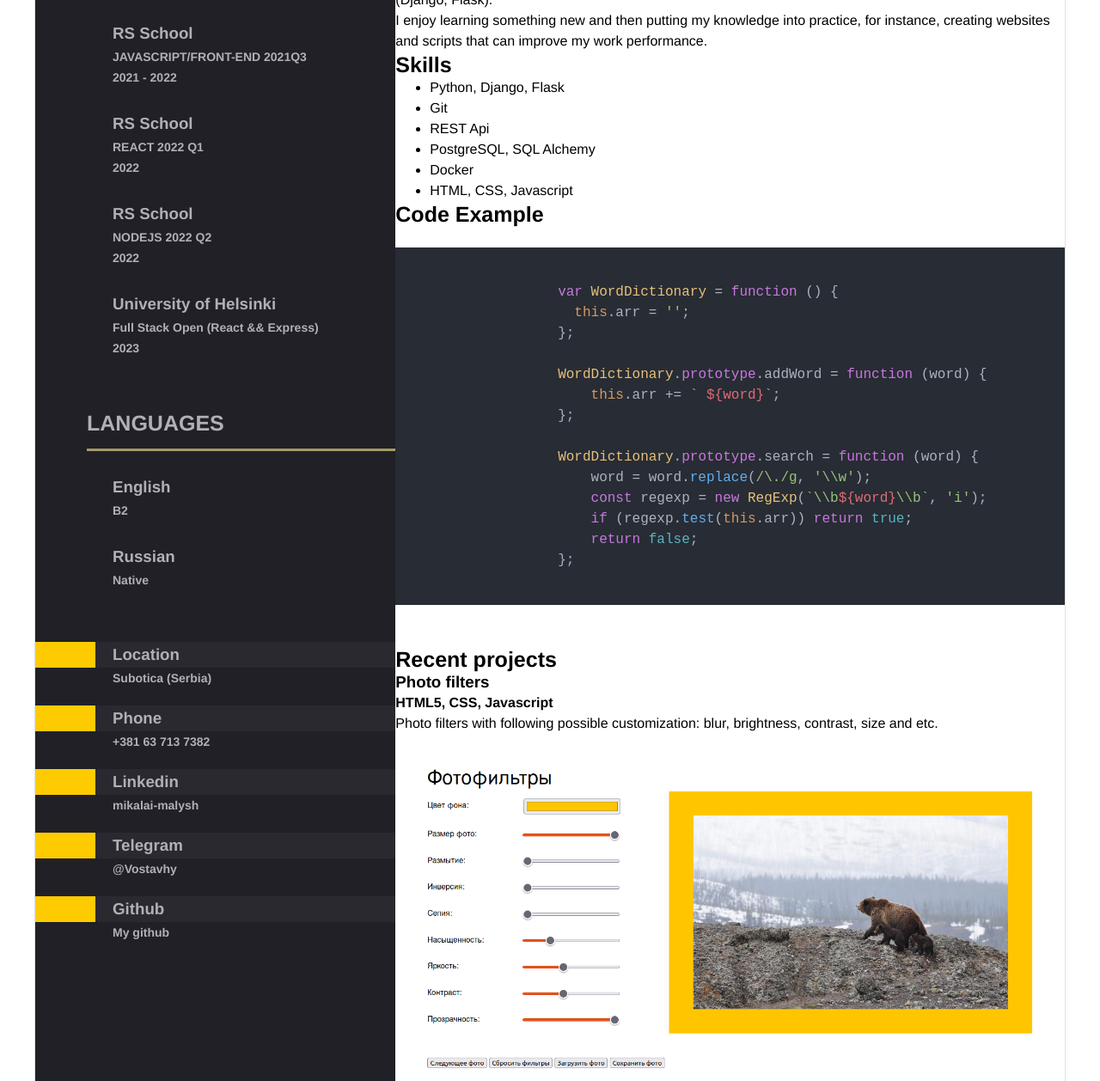
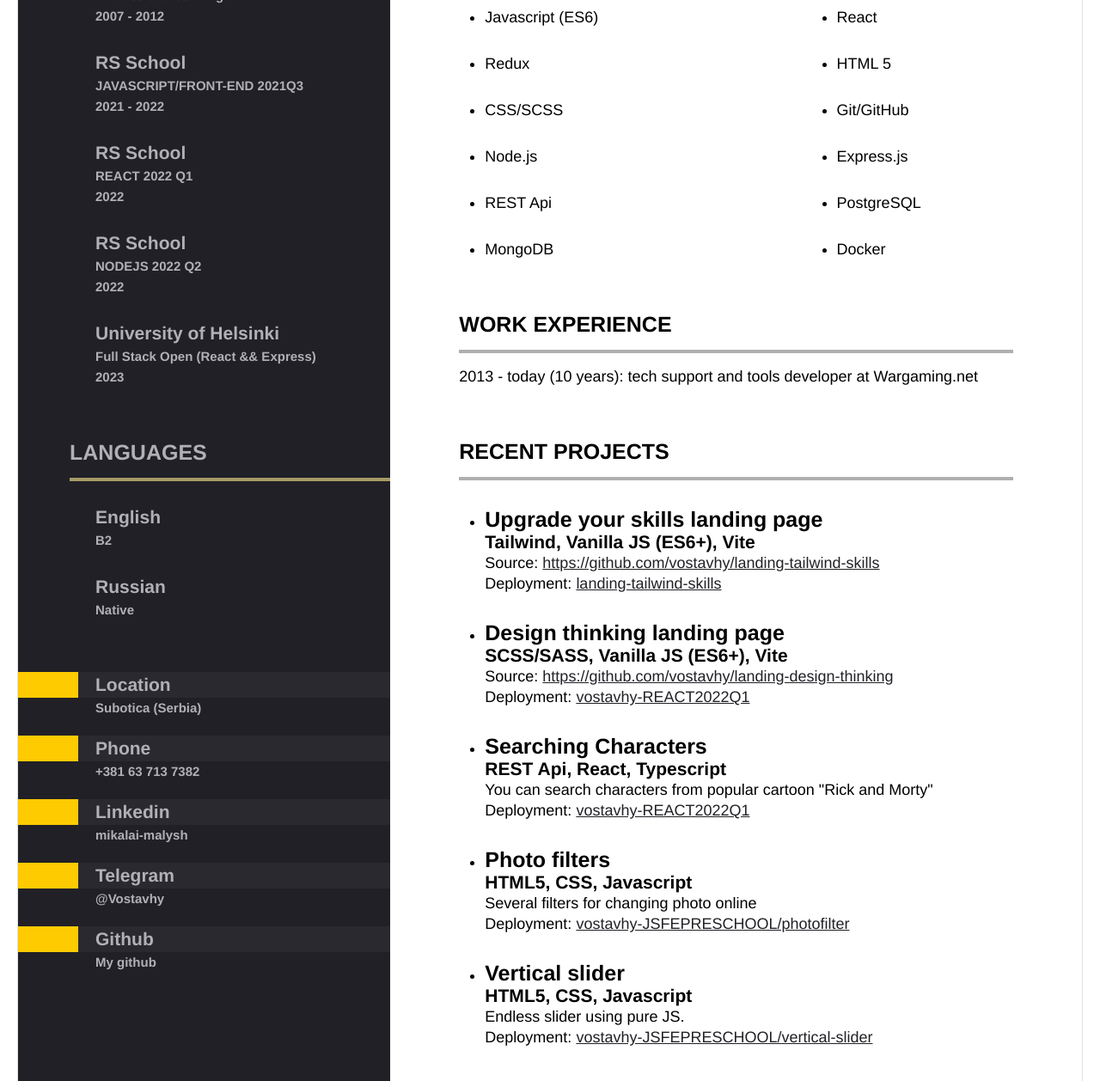
Before and after one commit to vostavhy/rsschool-cv, a website: page index.html in a window 1280 px wide. Shown: the part 694-1952 px from the top of the page at 86% size. Drawn offline with nearby package versions, Linux system fonts and the light colour scheme.

Commit message:
feat: implement main section

```diff
--- a/index.html
+++ b/index.html
@@ -3,10 +3,6 @@
   <head>
     <meta charset="utf-8" />
     <title>Mikalai Malysh CV</title>
-    <link
-      rel="stylesheet"
-      href="//cdnjs.cloudflare.com/ajax/libs/highlight.js/9.15.9/styles/atom-one-dark.min.css" />
-
     <link
       rel="stylesheet"
       href="sass/style.css" />
@@ -154,121 +150,124 @@
         </aside>
 
         <main class="main">
-          <section class="section contacts">
-            <h2>Contact information</h2>
-            <ul>
-              <li>location: Minsk</li>
-              <li>telegram: <a href="tg://resolve?domain=Vostavhy">@Vostavhy</a></li>
-              <li>phone: <a href="tel:+375(29)7796553">+375(29)7796553</a></li>
-              <li>linkedin: <a href="https://www.linkedin.com/in/mikalai-malysh/">mikalai-malysh</a></li>
-              <li>email: <a href="mailto:vostavhy@gmail.com">vostavhy@gmail.com</a></li>
+          <section class="section">
+            <h2 class="section__header">About me</h2>
+            <p class="section__text">
+              I am a hardworking and high motivated person with a practical approach to problem-solving. I have some
+              experience in backend development (Express, Nest) and also interested in frontend development (React).
+            </p>
+          </section>
+
+          <section class="section">
+            <h2 class="section__header">Skills</h2>
+            <ul class="list">
+              <li class="list__item">Javascript (ES6)</li>
+              <li class="list__item">React</li>
+              <li class="list__item">Redux</li>
+              <li class="list__item">HTML 5</li>
+              <li class="list__item">CSS/SCSS</li>
+              <li class="list__item">Git/GitHub</li>
+              <li class="list__item">Node.js</li>
+              <li class="list__item">Express.js</li>
+              <li class="list__item">REST Api</li>
+              <li class="list__item">PostgreSQL</li>
+              <li class="list__item">MongoDB</li>
+              <li class="list__item">Docker</li>
             </ul>
           </section>
+
           <section class="section">
-            <h2>About me</h2>
-            <p>
-              I am a hardworking and high motivated person with a practical approach to problem-solving. I wrote my
-              first scripts using Python several years ago, and nowadays, I have some experience in backend development
-              (Django, Flask).
-            </p>
-            <p>
-              I enjoy learning something new and then putting my knowledge into practice, for instance, creating
-              websites and scripts that can improve my work performance.
-            </p>
+            <h2 class="section__header">Work Experience</h2>
+            <p class="section__text">2013 - today (10 years): tech support and tools developer at Wargaming.net</p>
           </section>
+
           <section class="section">
-            <h2>Skills</h2>
-            <ul>
-              <li>Python, Django, Flask</li>
-              <li>Git</li>
-              <li>REST Api</li>
-              <li>PostgreSQL, SQL Alchemy</li>
-              <li>Docker</li>
-              <li>HTML, CSS, Javascript</li>
+            <h2 class="section__header">Recent projects</h2>
+            <ul class="list">
+              <li class="list__item list__item_single">
+                <h2>Upgrade your skills landing page</h2>
+                <h3>Tailwind, Vanilla JS (ES6+), Vite</h3>
+                <p>
+                  Source:
+                  <a
+                    class="list__link"
+                    href="https://github.com/vostavhy/landing-tailwind-skills"
+                    >https://github.com/vostavhy/landing-tailwind-skills</a
+                  >
+                </p>
+                <p>
+                  Deployment:
+                  <a
+                    class="list__link"
+                    href="https://vostavhy.github.io/landing-tailwind-skills/"
+                    >landing-tailwind-skills</a
+                  >
+                </p>
+              </li>
+
+              <li class="list__item list__item_single">
+                <h2>Design thinking landing page</h2>
+                <h3>SCSS/SASS, Vanilla JS (ES6+), Vite</h3>
+                <p>
+                  Source:
+                  <a
+                    class="list__link"
+                    href="https://github.com/vostavhy/landing-design-thinking"
+                    >https://github.com/vostavhy/landing-design-thinking</a
+                  >
+                </p>
+                <p>
+                  Deployment:
+                  <a
+                    class="list__link"
+                    href="https://rolling-scopes-school.github.io/vostavhy-REACT2022Q1/"
+                    >vostavhy-REACT2022Q1</a
+                  >
+                </p>
+              </li>
+
+              <li class="list__item list__item_single">
+                <h2>Searching Characters</h2>
+                <h3>REST Api, React, Typescript</h3>
+                <p>You can search characters from popular cartoon "Rick and Morty"</p>
+                <p>
+                  Deployment:
+                  <a
+                    class="list__link"
+                    href="https://rolling-scopes-school.github.io/vostavhy-REACT2022Q1/"
+                    >vostavhy-REACT2022Q1</a
+                  >
+                </p>
+              </li>
+
+              <li class="list__item list__item_single">
+                <h2>Photo filters</h2>
+                <h3>HTML5, CSS, Javascript</h3>
+                <p>Several filters for changing photo online</p>
+                <p>
+                  Deployment:
+                  <a
+                    class="list__link"
+                    href="https://rolling-scopes-school.github.io/vostavhy-JSFEPRESCHOOL/photofilter/"
+                    >vostavhy-JSFEPRESCHOOL/photofilter</a
+                  >
+                </p>
+              </li>
+
+              <li class="list__item list__item_single">
+                <h2>Vertical slider</h2>
+                <h3>HTML5, CSS, Javascript</h3>
+                <p>Endless slider using pure JS.</p>
+                <p>
+                  Deployment:
+                  <a
+                    class="list__link"
+                    href="https://rolling-scopes-school.github.io/vostavhy-JSFEPRESCHOOL/vertical-slider/"
+                    >vostavhy-JSFEPRESCHOOL/vertical-slider</a
+                  >
+                </p>
+              </li>
             </ul>
-          </section>
-          <section class="section">
-            <h2>Code Example</h2>
-            <pre class="code">
-                <code class="javascript">
-                  var WordDictionary = function () {
-                    this.arr = '';
-                  };
-
-                  WordDictionary.prototype.addWord = function (word) {
-                      this.arr += ` ${word}`;
-                  };
-
-                  WordDictionary.prototype.search = function (word) {
-                      word = word.replace(/\./g, '\\w');
-                      const regexp = new RegExp(`\\b${word}\\b`, 'i');
-                      if (regexp.test(this.arr)) return true;
-                      return false;
-                  };
-                </code>
-              </pre>
-          </section>
-          <section class="section projects">
-            <h2>Recent projects</h2>
-            <div class="project-container border">
-              <h3>Photo filters</h3>
-              <h4>HTML5, CSS, Javascript</h4>
-              <p>Photo filters with following possible customization: blur, brightness, contrast, size and etc.</p>
-              <a
-                href="https://rolling-scopes-school.github.io/vostavhy-JSFEPRESCHOOL/photofilter/"
-                target="_blank"
-                rel="noopener noreferrer"
-                ><img
-                  class="project-container__image"
-                  src="images/project-filters.png"
-                  alt=""
-              /></a>
-            </div>
-            <div class="project-container border">
-              <h3>Vertical slider</h3>
-              <h4>HTML5, CSS, Javascript</h4>
-              <p>Endless slider using pure JS.</p>
-              <a
-                href="https://rolling-scopes-school.github.io/vostavhy-JSFEPRESCHOOL/vertical-slider/"
-                target="_blank"
-                rel="noopener noreferrer"
-                ><img
-                  class="project-container__image"
-                  src="images/project-slider.png"
-                  alt=""
-              /></a>
-            </div>
-            <div class="project-container">
-              <h3>Museum</h3>
-              <h4>HTML5, CSS, Javascript</h4>
-              <p>Welcome to the Louvre.</p>
-              <a
-                href="https://rolling-scopes-school.github.io/vostavhy-JSFEPRESCHOOL/museum/"
-                target="_blank"
-                rel="noopener noreferrer"
-                ><img
-                  class="project-container__image"
-                  src="images/project-museum.png"
-                  alt=""
-              /></a>
-            </div>
-          </section>
-          <section class="section">
-            <h2>Work Experience</h2>
-            <p>2013 - today (8 years): tech support specialist at Wargaming.net</p>
-          </section>
-          <section class="section">
-            <h2>Education</h2>
-            <ul>
-              <li>2007 - 2012: Belarusian State Economic University. Finance and banking.</li>
-              <li>2016: Coursera Course Certificates. Data Structures and Performance.</li>
-              <li>2016: Coursera Course Certificates. Algorithmic Toolbox.</li>
-              <li>2019-2020: Yandex Praktikum. Back-End Python Developer Professional Training Course.</li>
-            </ul>
-          </section>
-          <section class="section">
-            <h2>English level</h2>
-            <p>B2</p>
           </section>
         </main>
       </div>
@@ -284,10 +283,6 @@
         /></a>
       </footer>
     </div>
-    <script src="//cdnjs.cloudflare.com/ajax/libs/highlight.js/9.15.9/highlight.min.js"></script>
     <script src="script.js"></script>
-    <script>
-      hljs.initHighlightingOnLoad();
-    </script>
   </body>
 </html>
--- a/sass/abstracts/_colors.scss
+++ b/sass/abstracts/_colors.scss
@@ -5,5 +5,7 @@ $secondary-color: #fecb01;
 $line-light-color: #a69b66;
 $line-dark-color: #afafaf;
 
-$light-color: #b1b0b6;
 $dark-color: #2a292f;
+
+$text-main-color: #535353;
+$text-additional-color: #b1b0b6;
--- a/sass/abstracts/_constants.scss
+++ b/sass/abstracts/_constants.scss
@@ -1,5 +1,5 @@
 // content width
-$content-width: 1200px;
+$content-width: 1400px;
 $mobile-width: 770px;
 
 // parts width
--- a/sass/base/_base.scss
+++ b/sass/base/_base.scss
@@ -22,7 +22,7 @@ html {
 
 body {
   @extend %font-prime;
-  @include font();
+  @include font($size: 1.8rem, $weight: normal, $height: 2.4rem);
 }
 
 h1 {
--- a/sass/components/_borders.scss
+++ /dev/null
@@ -1,5 +0,0 @@
-.border {
-    border-bottom: 1px solid #dee0e2;
-    margin-bottom: 20px;
-    padding-bottom: 20px;
-}
--- /dev/null
+++ b/sass/components/_list.scss
@@ -0,0 +1,23 @@
+.list {
+  display: flex;
+  align-items: center;
+  justify-content: space-between;
+  flex-wrap: wrap;
+  gap: 30px;
+  padding: 30px 30px 0;
+}
+
+.list__item {
+  flex-basis: 30%;
+  &_single {
+    flex-basis: 100%;
+  }
+}
+
+.list__link {
+  @extend %transition;
+  color: $primary-color;
+  &:hover {
+    color: $text-main-color;
+  }
+}
--- a/sass/components/_project.scss
+++ /dev/null
@@ -1,4 +0,0 @@
-.project-container__image {
-    width: 100%;
-
-}
--- a/sass/layouts/_aside.scss
+++ b/sass/layouts/_aside.scss
@@ -1,15 +1,11 @@
 .aside {
   width: $aside-width;
   background-color: $primary-color;
-  color: $light-color;
+  color: $text-additional-color;
 }
 
 .aside__wrapper {
   padding: 60px 0 0 60px;
-}
-
-.aside__section {
-  padding-bottom: 60px;
 }
 
 .aside__header {
@@ -41,7 +37,7 @@
 }
 
 .aside__text {
-  @include font($size: 1.4rem, $weight: bold, $height: 2.4rem);
+  @include font($size: 1.5rem, $weight: bold, $height: 2.4rem);
   &_marked {
     padding-left: 90px;
   }
@@ -49,7 +45,7 @@
 
 .aside__link {
   @extend %transition;
-  color: $light-color;
+  color: $text-additional-color;
   text-decoration: none;
   &:hover {
     color: $secondary-color;
--- a/sass/layouts/_main.scss
+++ b/sass/layouts/_main.scss
@@ -1,3 +1,6 @@
 .main {
+  position: relative;
+  top: -60px;
   width: $main-width;
+  padding: 0 80px;
 }
--- a/sass/layouts/_section.scss
+++ b/sass/layouts/_section.scss
@@ -1,8 +1,13 @@
 .section {
+  padding-bottom: 60px;
 }
 
 .section__header {
   padding-bottom: 15px;
   text-transform: uppercase;
-  border-bottom: 3px solid $line-dark-color;
+  border-bottom: 4px solid $line-dark-color;
 }
+
+.section__text {
+  padding-top: 15px;
+}
--- a/sass/style.scss
+++ b/sass/style.scss
@@ -8,9 +8,7 @@
 @import 'base/base';
 
 // Components
-@import 'components/code';
-@import 'components/project';
-@import 'components/borders';
+@import 'components/list';
 
 // Layouts
 @import 'layouts/footer';
```
Also changed, not shown: sass/components/_code.scss (deleted), sass/style.css, 1 other file.
